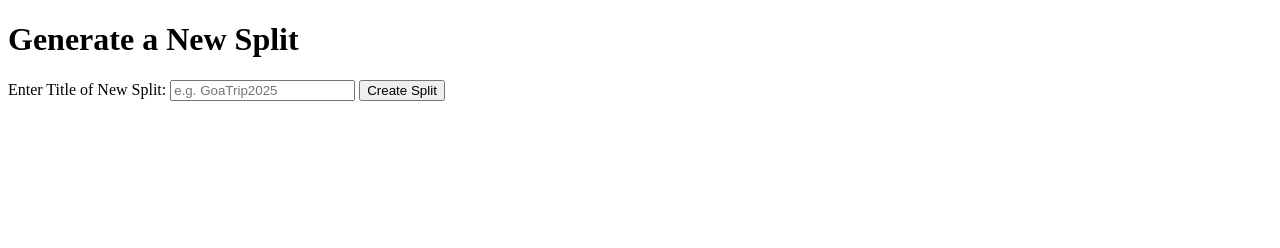
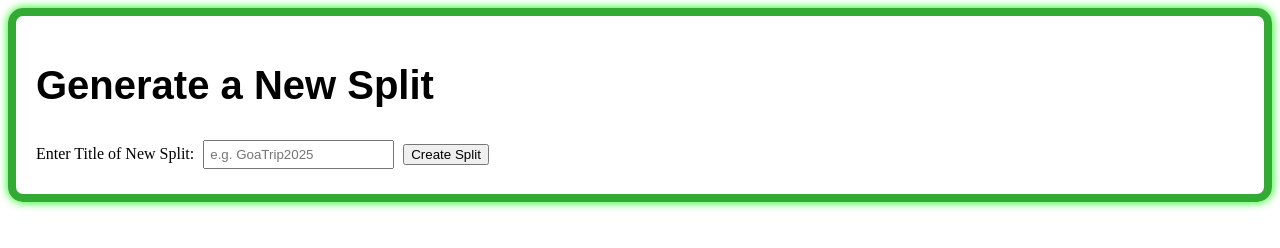
Before and after one commit to msmanu/thg_splitexpense, a plain HTML site: page generate.html in a window 1280 px wide. Drawn offline with Linux system fonts and the light colour scheme.

Commit message:
Update generate.html

```diff
--- a/generate.html
+++ b/generate.html
@@ -4,11 +4,11 @@
   <meta charset="UTF-8">
   <meta name="viewport" content="width=device-width, initial-scale=1.0">
   <title>Generate Split</title>
-  <link rel="stylesheet" href="style.css">
+  <link rel="stylesheet" href="styles.css">
   <link href="https://fonts.googleapis.com/css2?family=Press+Start+2P&display=swap" rel="stylesheet">
 </head>
-<body class="minecraft-border">
-  <h1 class="main-title">Generate a New Split</h1>
+<body class="border-minecraft">
+  <h1 class="title">Generate a New Split</h1>
   <div class="input-container">
     <label for="newSplit">Enter Title of New Split:</label>
     <input type="text" id="newSplit" placeholder="e.g. GoaTrip2025">
@@ -20,7 +20,6 @@
       const title = document.getElementById('newSplit').value.trim();
       if (!title) return alert("Please enter a title");
       localStorage.setItem('currentSplit', title);
-      // You can pre-create it in Firestore if needed
       location.href = 'expense.html';
     }
   </script>
```
